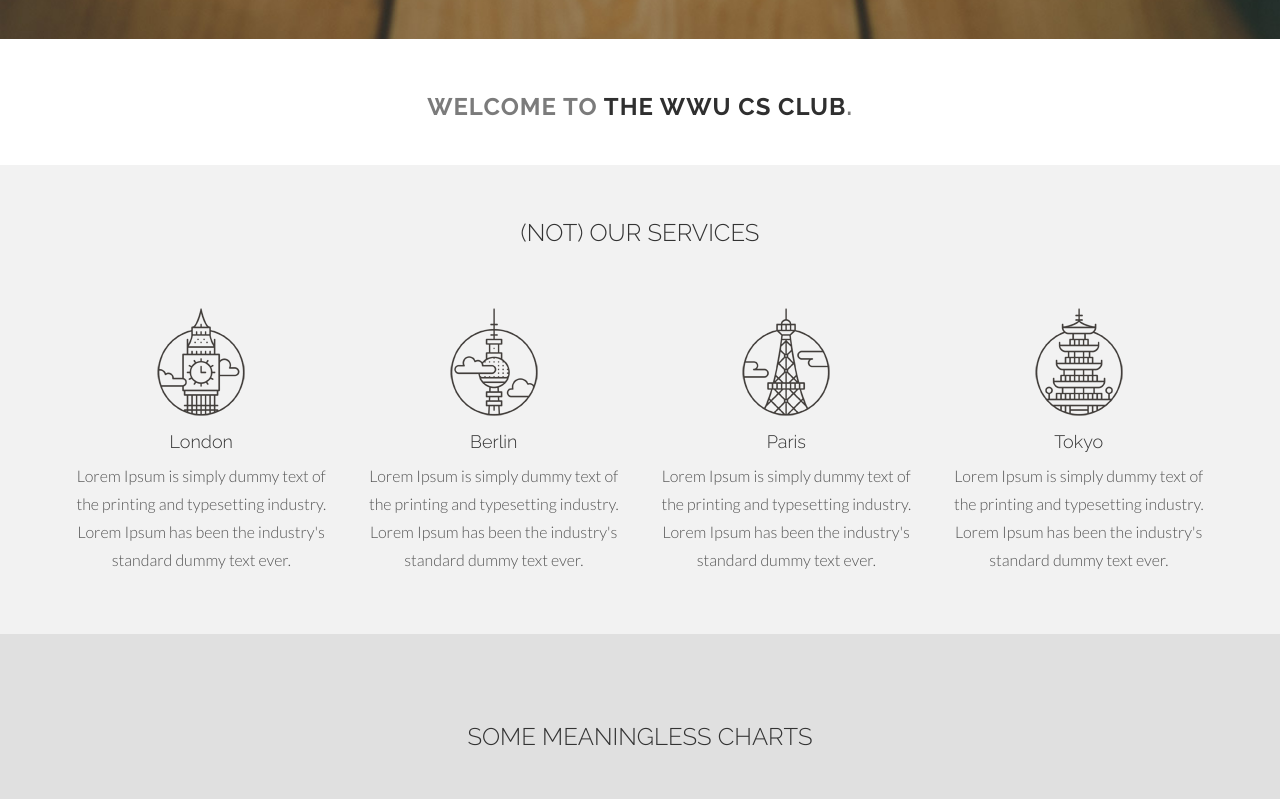
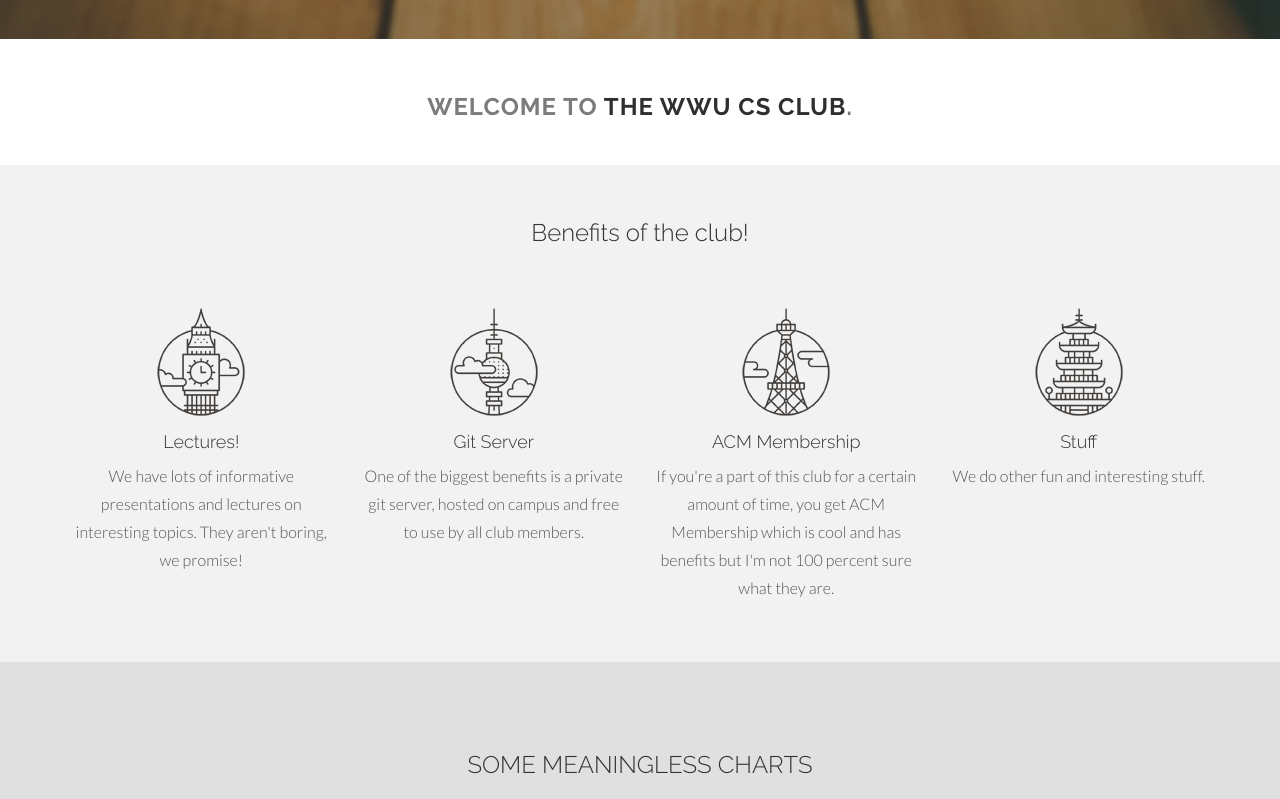
Before and after one commit to WWUCSClub/Website, a plain HTML site: page index.html in a window 1280 px wide. Shown: the part 651-1450 px from the top of the page. Drawn offline with Linux system fonts and the light colour scheme.

Commit message:
Added info to website

```diff
--- a/index.html
+++ b/index.html
@@ -92,28 +92,28 @@
 	<div id="g">
 		<div class="container">
 			<div class="row">
-				<h3>(NOT) OUR SERVICES</h3>
+				<h3>Benefits of the club!</h3>
 				<br>
 				<br>
 				<div class="col-lg-3">
 					<img src="assets/img/s1.png">
-					<h4>London</h4>
-					<p>Lorem Ipsum is simply dummy text of the printing and typesetting industry. Lorem Ipsum has been the industry's standard dummy text ever.</p>
+					<h4>Lectures!</h4>
+					<p>We have lots of informative presentations and lectures on interesting topics. They aren't boring, we promise!</p>
 				</div>
 				<div class="col-lg-3">
 					<img src="assets/img/s2.png">
-					<h4>Berlin</h4>
-					<p>Lorem Ipsum is simply dummy text of the printing and typesetting industry. Lorem Ipsum has been the industry's standard dummy text ever.</p>
+					<h4>Git Server</h4>
+					<p>One of the biggest benefits is a private git server, hosted on campus and free to use by all club members.</p>
 				</div>
 				<div class="col-lg-3">
 					<img src="assets/img/s3.png">
-					<h4>Paris</h4>
-					<p>Lorem Ipsum is simply dummy text of the printing and typesetting industry. Lorem Ipsum has been the industry's standard dummy text ever.</p>
+					<h4>ACM Membership</h4>
+					<p>If you're a part of this club for a certain amount of time, you get ACM Membership which is cool and has benefits but I'm not 100 percent sure what they are.</p>
 				</div>
 				<div class="col-lg-3">
 					<img src="assets/img/s4.png">
-					<h4>Tokyo</h4>
-					<p>Lorem Ipsum is simply dummy text of the printing and typesetting industry. Lorem Ipsum has been the industry's standard dummy text ever.</p>
+					<h4>Stuff</h4>
+					<p>We do other fun and interesting stuff.</p>
 				</div>
 			</div>
 		</div><!-- /container -->
```
